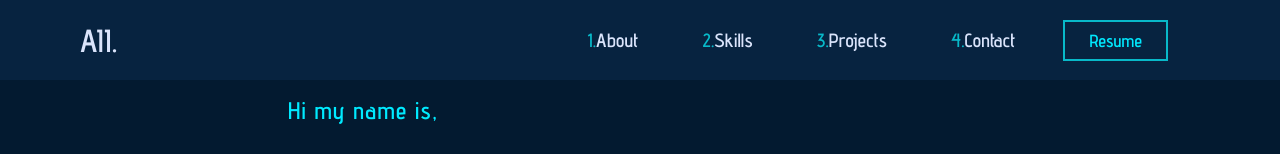
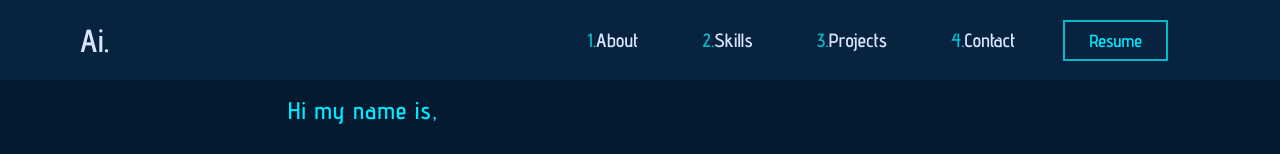
Before and after one commit to Sandra-Duarte/my-portfolio, a React (Create React App) app: page / in a window 1280 px wide. Shown: the top 154 px of the page. Built offline with nearby package versions, Linux system fonts and the light colour scheme.

Commit message:
change same style

```diff
--- a/src/App.css
+++ b/src/App.css
@@ -68,12 +68,13 @@ img{
   font-size: 1.1rem;
   font-weight: 600;
   position: relative;
-  color: var(--button);
+  color: var(--primaryColor);
   background: transparent;
 }
 .btn::before{
   content:"";
   height: 100%;
+  width: 0%;
   background:var(--primaryColor);
   position:absolute;
   top: 0;
@@ -176,7 +177,7 @@ img{
 
 body{
   background-color:var(--BgColor);
-  color: var(--main);
+  color: white;
 
 }
 
--- a/src/Componenent/Page/Navbar/Navbar.jsx
+++ b/src/Componenent/Page/Navbar/Navbar.jsx
@@ -30,7 +30,7 @@ window.addEventListener("scroll", addBg)
   return (
     <header className={activeHeader}>
 <div className='logoDiv'>
-  <h1 className='logo'> <a href='#home'> AII.</a> </h1>
+  <h1 className='logo'> <a href='#home'>Ai.</a> </h1>
 </div>
 
 <div className={active}>
--- a/src/Componenent/Page/Navbar/Navbar.scss
+++ b/src/Componenent/Page/Navbar/Navbar.scss
@@ -34,7 +34,7 @@
       height: max-content;
       width: 80%;
       border-radius: 1rem;
-      padding: 1rem;
+      padding: 2rem;
       top: -100rem;
       left: 50%;
       transform: translate(-50%);
@@ -54,7 +54,7 @@
           padding: 1rem 0;
           .navLink{
             color: var(--textColor);
-            font-size: 1.2rem;
+            font-size: 1.3rem;
             font-weight: 600;
             &:hover{
               color:var(--primaryColor);
@@ -79,7 +79,7 @@
       position: absolute;
       top: 1rem;
       right: 1.5rem;
-      // color:var(--primaryColor);
+      color:var(--primaryColor);
 
       &:hover{
         .icon{
@@ -116,7 +116,7 @@
     padding: 0 1rem;
 
     .navItem{
-      padding: 0 1rem;
+      padding:1rem 0;
 
       .navLink{
         color: var(--textColor);
```
